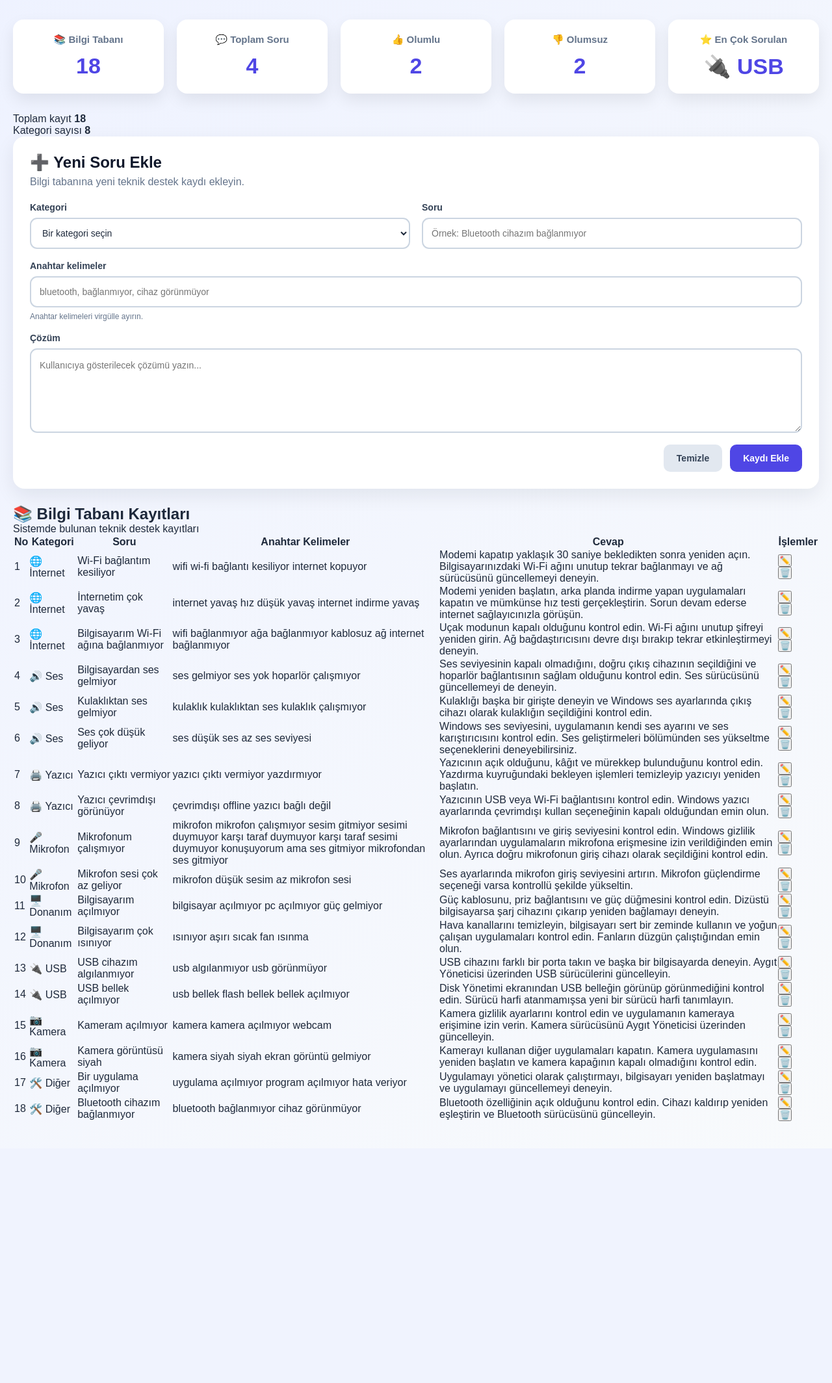
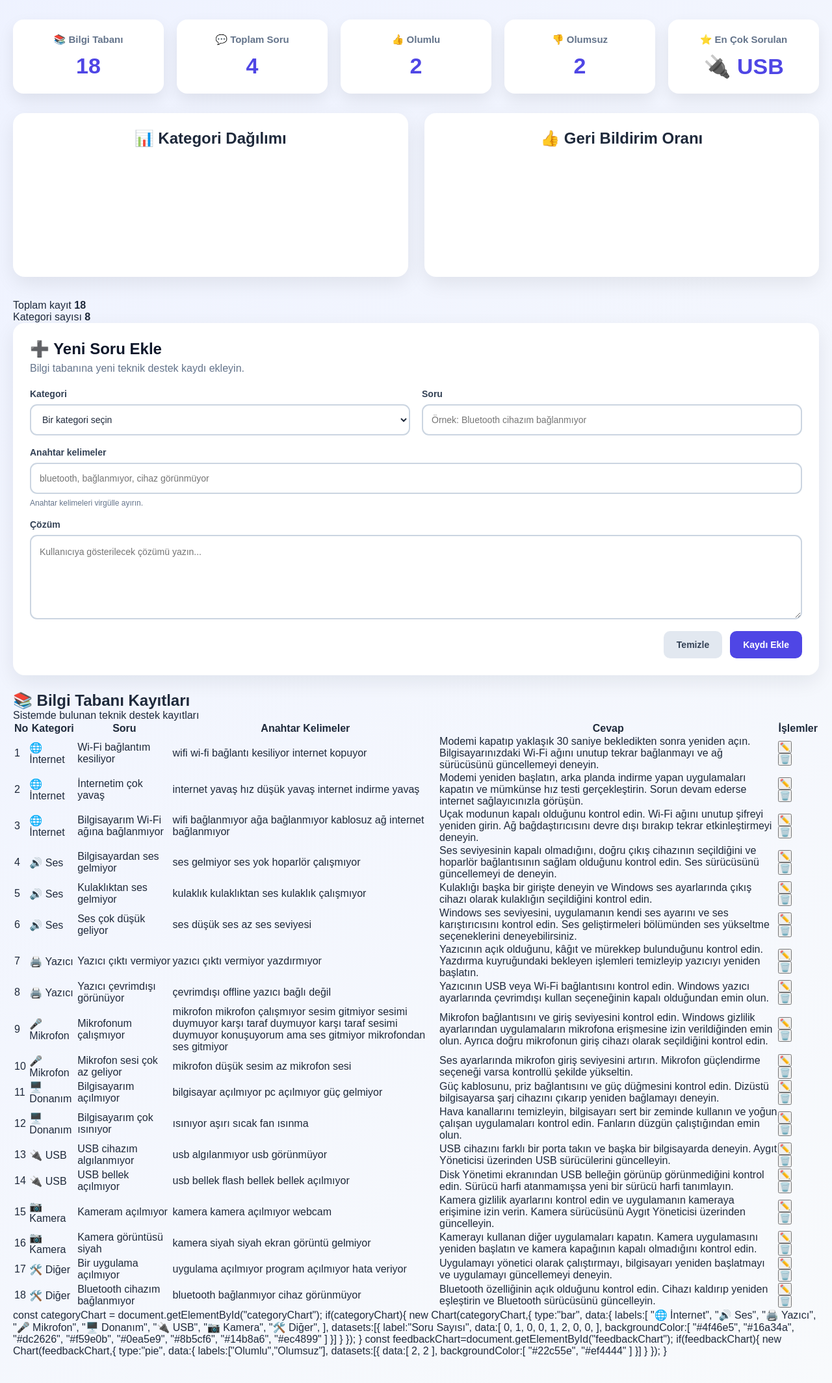
Before and after one commit to AkkusEmre34/smart-support-ai, a Flask app: page /admin in a window 1280 px wide. Shown: the part 131-2259 px from the top of the page at 65% size. Before the commit the page ends 1856 px from the top, so only its background shows below. Run offline with Flask 3, Linux system fonts and the light colour scheme; the visitor is signed in with stand-in values (Sample User, id 1); data comes from the database, SQL or seed files in the repository; a map, chart or similar area stays blank.

Commit message:
Admin paneli grafik görünümü düzenlendi

```diff
--- a/frontend/static/style.css
+++ b/frontend/static/style.css
@@ -1087,3 +1087,25 @@ body.dark-mode .admin-dashboard-card h3{
 body.dark-mode .admin-dashboard-card strong{
     color:#818cf8;
 }
+.admin-chart-section{
+    display:grid;
+    grid-template-columns:repeat(auto-fit,minmax(420px,1fr));
+    gap:25px;
+    margin-bottom:35px;
+}
+
+.admin-chart-card{
+    background:#ffffff;
+    padding:25px;
+    border-radius:18px;
+    box-shadow:0 10px 30px rgba(0,0,0,.08);
+}
+
+.admin-chart-card h2{
+    margin-bottom:20px;
+    text-align:center;
+}
+
+body.dark-mode .admin-chart-card{
+    background:#111827;
+}
--- a/frontend/templates/admin.html
+++ b/frontend/templates/admin.html
@@ -16,6 +16,7 @@
         rel="stylesheet"
         href="{{ url_for('static', filename='style.css') }}"
     >
+    <script src="https://cdn.jsdelivr.net/npm/chart.js"></script>
 </head>
 
 <body class="admin-page">
@@ -75,6 +76,22 @@
     </article>
 
 </section>
+<section class="admin-chart-section">
+
+    <div class="admin-chart-card">
+        <h2>📊 Kategori Dağılımı</h2>
+
+        <canvas id="categoryChart"></canvas>
+    </div>
+
+    <div class="admin-chart-card">
+        <h2>👍 Geri Bildirim Oranı</h2>
+
+        <canvas id="feedbackChart"></canvas>
+    </div>
+
+</section>
+
 
         {% with messages = get_flashed_messages(
             with_categories=true
@@ -527,6 +544,82 @@
 
         resetAdminForm();
     </script>
+    const categoryChart = document.getElementById("categoryChart");
+
+if(categoryChart){
+
+new Chart(categoryChart,{
+
+type:"bar",
+
+data:{
+
+labels:[
+{% for item in statistics.category_statistics %}
+"{{ item.name }}",
+{% endfor %}
+],
+
+datasets:[{
+
+label:"Soru Sayısı",
+
+data:[
+{% for item in statistics.category_statistics %}
+{{ item.count }},
+{% endfor %}
+],
+
+backgroundColor:[
+"#4f46e5",
+"#16a34a",
+"#dc2626",
+"#f59e0b",
+"#0ea5e9",
+"#8b5cf6",
+"#14b8a6",
+"#ec4899"
+]
+
+}]
+
+}
+
+});
+
+}
+
+const feedbackChart=document.getElementById("feedbackChart");
+
+if(feedbackChart){
+
+new Chart(feedbackChart,{
+
+type:"pie",
+
+data:{
+
+labels:["Olumlu","Olumsuz"],
+
+datasets:[{
+
+data:[
+{{ statistics.positive_feedback }},
+{{ statistics.negative_feedback }}
+],
+
+backgroundColor:[
+"#22c55e",
+"#ef4444"
+]
+
+}]
+
+}
+
+});
+
+}
 
 </body>
 </html>
```
